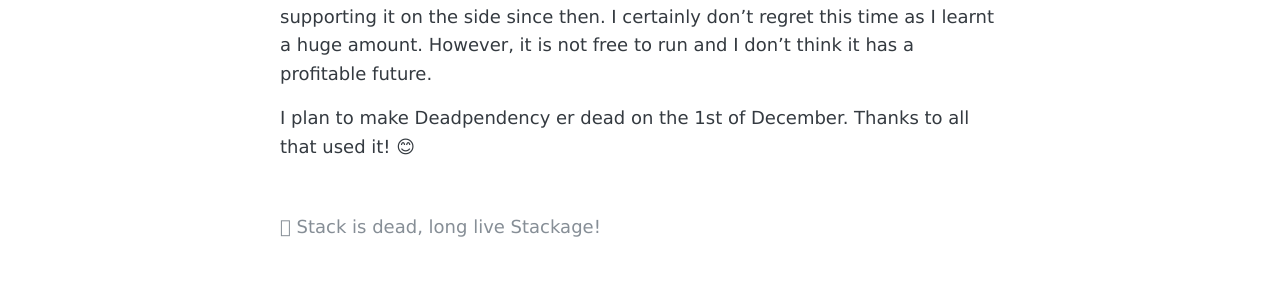
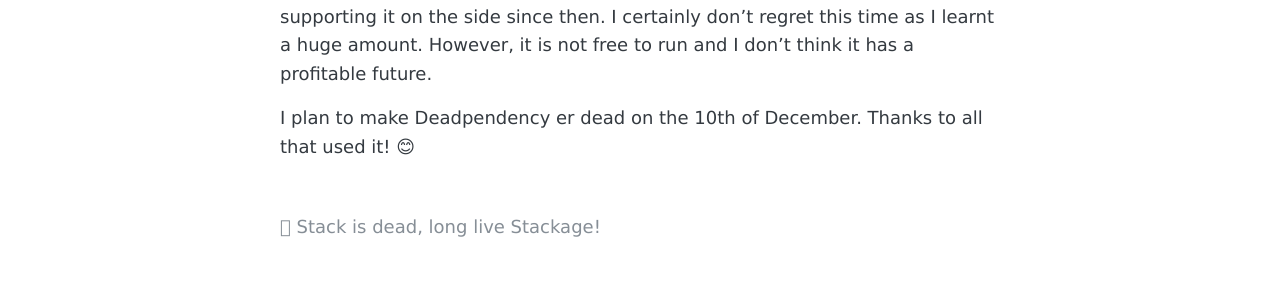
Before and after one commit to AlistairB/alistairb.github.io, a Jekyll site: the page built from _posts/2022-11-24-shutting-down-deadpendency.md, in a window 1280 px wide and 900 px high, scrolled down 4093 px. Shown: the part 419-719 px from the top of the window. Built offline with Jekyll 4.4.1, drawn with Linux system fonts in a browser that asks for light colours; some of the changed text lies outside the part shown.

Commit message:
Publish deadpendency post

```diff
--- a/_posts/2022-11-20-shutting-down-deadpendency.md
+++ b/_posts/2022-11-24-shutting-down-deadpendency.md
@@ -91,4 +90,4 @@ The key takeaway for me is that development tools really need to help with the c
 
 I spent a bit over a year working solely on Deadpendency and have been supporting it on the side since then. I certainly don't regret this time as I learnt a huge amount. However, it is not free to run and I don't think it has a profitable future.
 
-I plan to make Deadpendency er dead on the 1st of December. Thanks to all that used it! 😊
+I plan to make Deadpendency er dead on the 10th of December. Thanks to all that used it! 😊
```
Also changed, not shown: other parts of _posts/2022-11-24-shutting-down-deadpendency.md (+1 -2 lines).
